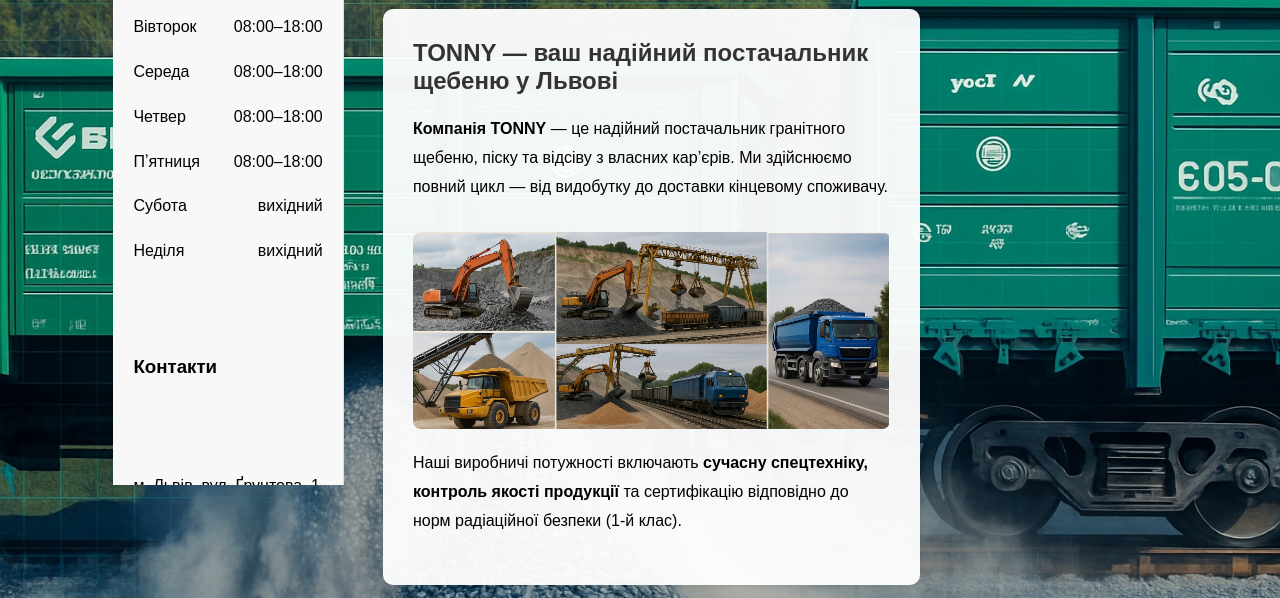
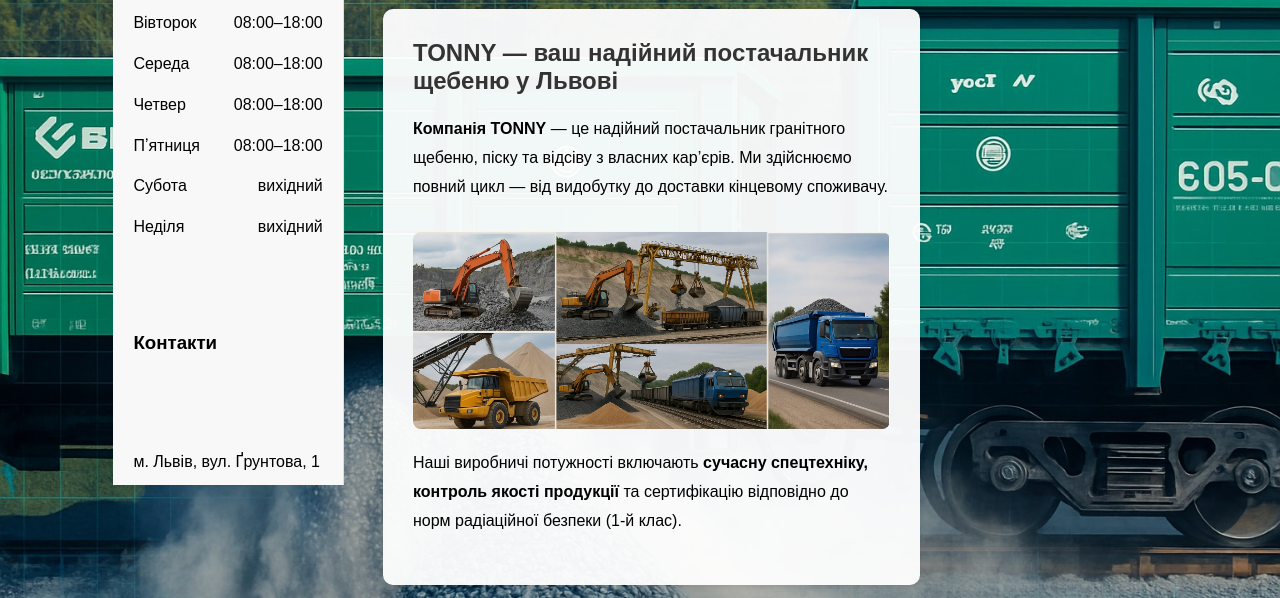
Before and after one commit to Schebin-Pisok/Tonny, a plain HTML site: page index.html in a window 1280 px wide. Shown: the part 202-800 px from the top of the page. Drawn offline with Linux system fonts and the light colour scheme; files that its build step writes are made by us from their sources.

Commit message:
Update index.html

```diff
--- a/index.html
+++ b/index.html
@@ -37,7 +37,7 @@
     .work-schedule {
       display: flex;
       flex-direction: column;
-      gap: 16px;
+      gap: 12px;
     }
 
     .work-schedule-row {
```
